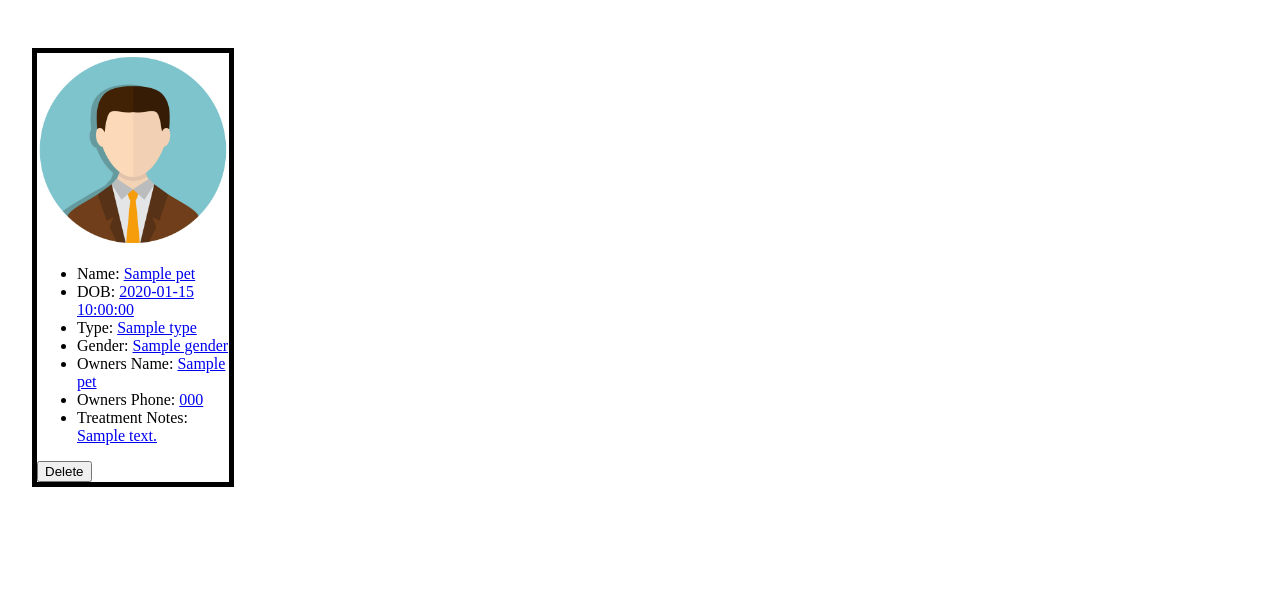
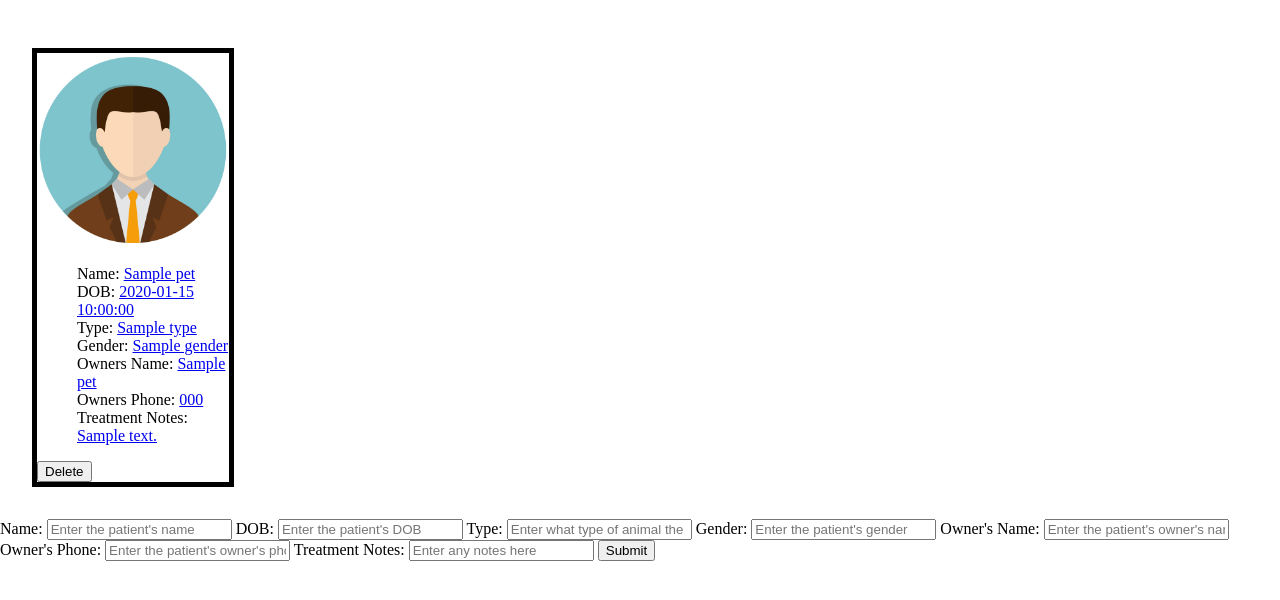
Before and after one commit to Dannycarey23/vet_project, a Flask app: page /pets in a window 1280 px wide. Shown: the part 34-634 px from the top of the page. Run offline with Flask 3, Linux system fonts and the light colour scheme; a database or web service that is not in the repository returns one stand-in record (values such as "Sample title"); some libraries are stand-ins or nearby versions.

Commit message:
added add vet, delete vet, and delete pet fuctionality. some additional css added. for to add a pet added.

```diff
--- a/controllers/pet_controller.py
+++ b/controllers/pet_controller.py
@@ -10,3 +10,9 @@ pets_blueprint = Blueprint("pets", __name__)
 def index():
     pets = pet_repository.pets_view_all()
     return render_template("pets/index.html", pets=pets, title="All pets currently registered at the surgery")
+
+
+@pets_blueprint.route("/pets/<id>/delete", methods=['POST'])
+def delete_a_pet(id):
+    pet_repository.pet_delete(id)
+    return redirect ('/pets')
--- a/repositories/pet_repository.py
+++ b/repositories/pet_repository.py
@@ -19,3 +19,8 @@ def pets_view_all():
         pet = Pet(row['name'], row['dob'], row['type'], row['gender'], row['owners_name'], row['owners_phone'], row['treatment_notes'], row['id'])
         pets.append(pet)
     return pets
+
+def pet_delete(id):
+    sql = "DELETE FROM pets WHERE id = %s"
+    values = [id]
+    run_sql(sql, values)
--- a/static/style.css
+++ b/static/style.css
@@ -46,3 +46,11 @@ nav li{
     text-align: left;
     font-size: medium;
 }
+
+.petInfo li{
+    list-style-type: none;
+}
+
+.addPetForm{
+
+}
--- a/templates/pets/index.html
+++ b/templates/pets/index.html
@@ -18,11 +18,39 @@
         </ul>
     </div>
     <div>
-        <form class="deleteButton" action="/deletepet" method="POST">
+        <form class="deleteButton" action="/pets/{{pet.id}}/delete" method="POST">
             <button type="submit">Delete</button>
         </form>
     </div>
 </div>
 {% endfor %}
 
+<div class="addPetForm">
+    <form action="/newpet" method="POST">
+        <label for="name">Name: </label>
+        <input type="text" id="petName" name="name" placeholder="Enter the patient's name" required>
+
+        <label for="dob">DOB: </label>
+        <input type="text" id="petDob" name="dob" placeholder="Enter the patient's DOB" required>
+
+        <label for="type">Type: </label>
+        <input type="text" id="petType" name="type" placeholder="Enter what type of animal the patient is" required>
+
+        <label for="gender">Gender: </label>
+        <input type="text" id="petGender" name="gender" placeholder="Enter the patient's gender" required>
+
+        <label for="owners_name">Owner's Name: </label>
+        <input type="text" id="petOwnersName" name="owners_name" placeholder="Enter the patient's owner's name" required>
+
+        <label for="owners_phone">Owner's Phone: </label>
+        <input type="text" id="petOwnersPhone" name="owners_phone" placeholder="Enter the patient's owner's phone number" required>
+
+        <label for="treatment_notes">Treatment Notes: </label>
+        <input type="text" id="petTreatmentNotes" name="treatment_notes" placeholder="Enter any notes here" required>
+
+        <button type="submit">Submit</button>
+
+    </form>
+</div>
+
 {% endblock %}
--- a/templates/vets/index.html
+++ b/templates/vets/index.html
@@ -14,7 +14,7 @@
         </ul>
     </div>
     <div>
-        <form class="deleteButton" action="/deletevet" method="POST">
+        <form class="deleteButton" action="/vets/{{vet.id}}/delete" method="POST">
             <button type="submit">Delete</button>
         </form>
     </div>
```
Also changed, not shown: repositories/vet_repository.py (+5 -5 lines), templates/pets/show.html (added), templates/vets/show.html (added).
